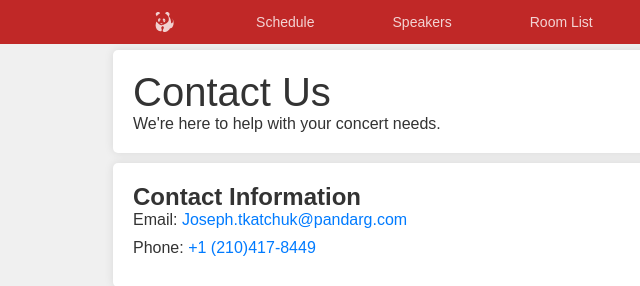
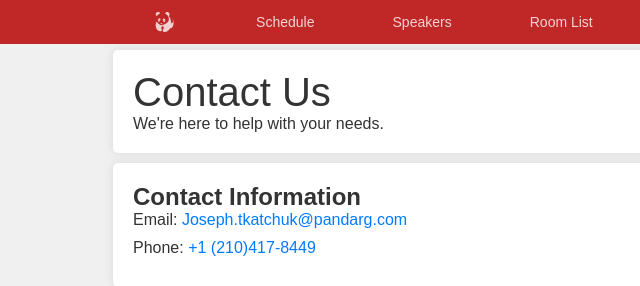
Before and after one commit to c775/panda, a plain HTML site: page Contact.html in a window 1280 px wide. Shown: the top 286 px of the page, 0-640 px from the left. Drawn offline with Linux system fonts and the light colour scheme.

Commit message:
Add files via upload

```diff
--- a/Contact.html
+++ b/Contact.html
@@ -150,7 +150,7 @@ footer {
 
 			  <header>
         <h1>Contact Us</h1>
-        <p>We're here to help with your concert needs.</p>
+        <p>We're here to help with your needs.</p>
     </header>
 
 
```
